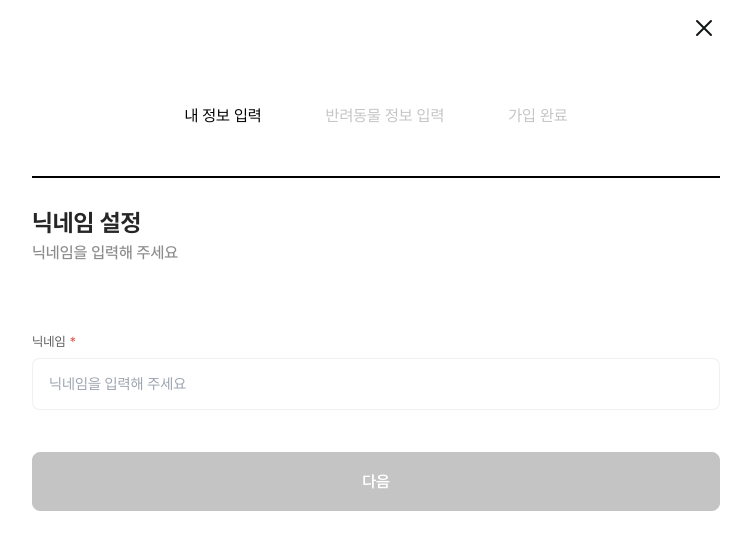
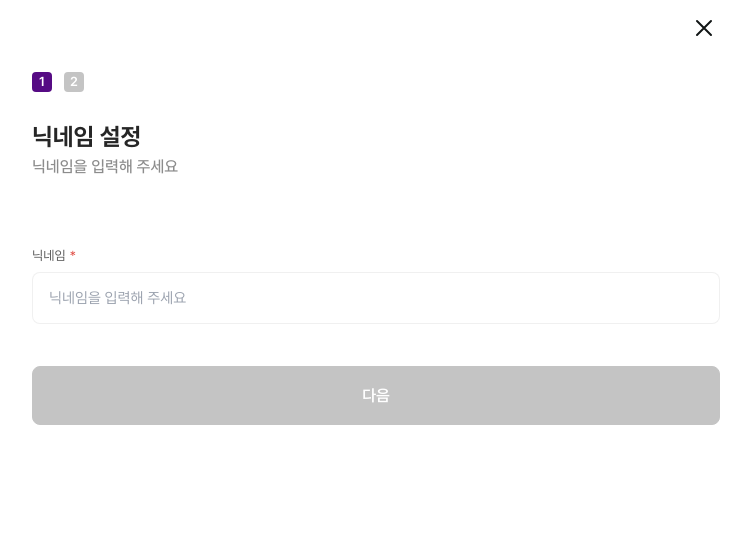
Before and after one commit to petD-ary/petDiary, a Next.js app: page /account in a window 1280 px wide. Shown: the top 550 px of the page, without its empty margins (264-1015 px from the left). Built offline with nearby package versions, Linux system fonts and the light colour scheme.

Commit message:
refactor: breadcrumbs 이전 컴포넌트와 디자인, 기능이 변경되어 리팩토링

```diff
--- a/app/components/Account/Breadcrumb/index.tsx
+++ b/app/components/Account/Breadcrumb/index.tsx
@@ -1,62 +1,30 @@
-// import chevron from '@/assets/images/chevron.png';
-// import activeChevron from '@/assets/images/activeChevron.png';
-import Image from 'next/image';
+import Text1 from '@/components/Typography/Text1';
 
 const Breadcrumb = ({ step }: { step: number }) => {
   const accountPage = [
     {
       step: 0,
-      title: '내 정보 입력',
+      title: 1,
     },
     {
       step: 1,
-      title: '반려동물 정보 입력',
-    },
-    {
-      step: 2,
-      title: '가입 완료',
+      title: 2,
     },
   ];
 
   return (
-    <ul
-      className='w-full
-    flex justify-center gap-16
-    border-b-2 border-b-black
-    py-12 mx-auto
-    [&_li:last-child_span]:hidden
-    '
-    >
-      {accountPage.map((page) => {
-        const active = page.step <= step;
-
-        return (
-          <li
-            key={page.step}
-            className={`
-            relative
-            ${active ? 'text-black' : 'text-grayColor-200'}
-            `}
-          >
-            <span
-              className='w-3 h-3 block
-            absolute -right-[38px] top-1/2 -translate-y-1/2
-            '
-            >
-              {/* <Image
-                src={active ? activeChevron : chevron}
-                alt='>'
-                fill
-                sizes='100%'
-                style={{ objectFit: 'contain' }}
-                priority
-              /> */}
-            </span>
-            {page.title}
-          </li>
-        );
-      })}
-    </ul>
+    <div className='flex gap-3 pt-4'>
+      {accountPage.map((page) => (
+        <div
+          key={page.title}
+          className={`w-5 h-5 text-white flex justify-center items-center
+          rounded-[4px] cursor-default
+          ${step + 1 === page.title ? 'bg-primary-700' : 'bg-grayColor-200'}`}
+        >
+          <Text1>{page.title}</Text1>
+        </div>
+      ))}
+    </div>
   );
 };
 
```
